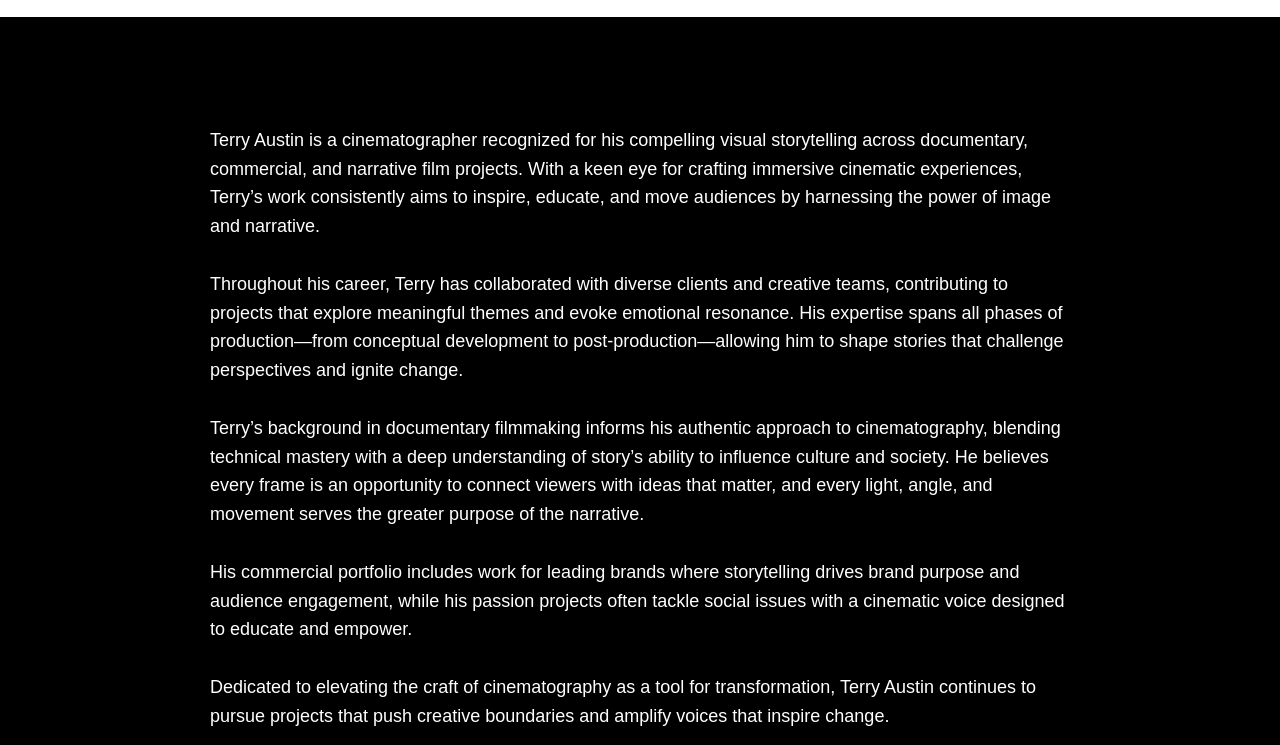
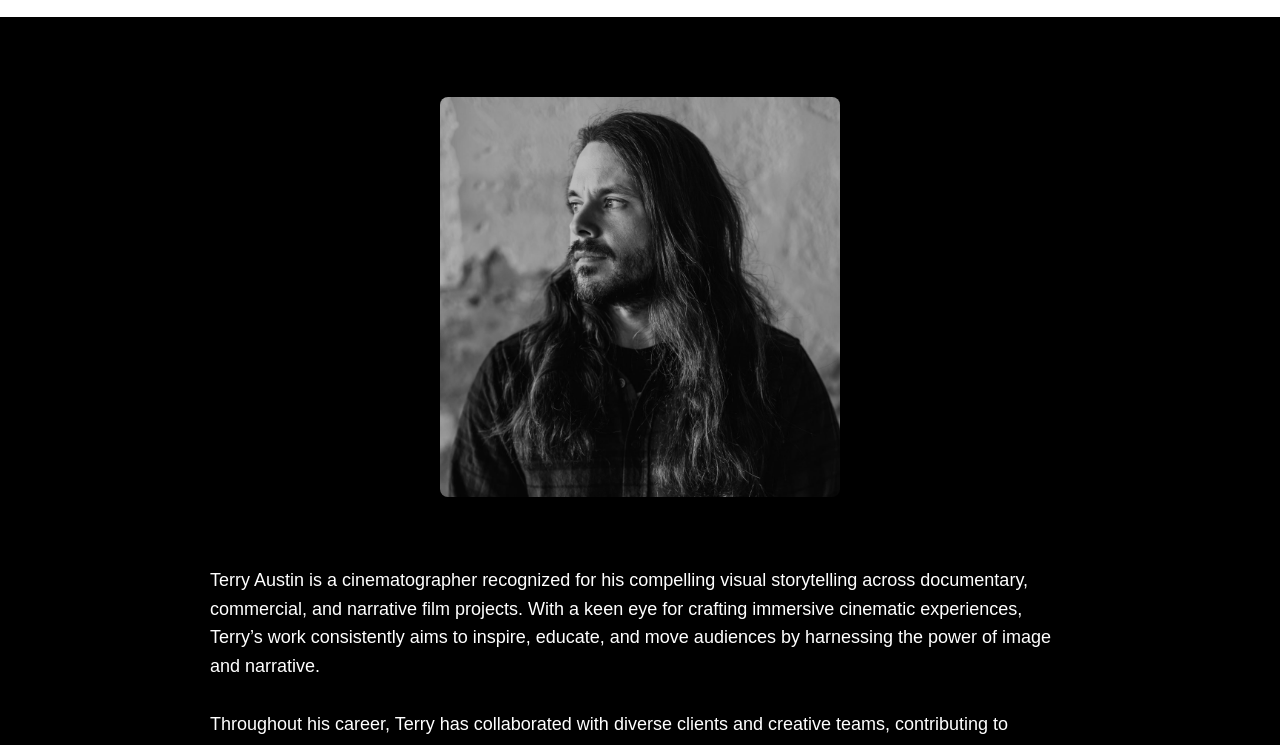
Before and after one commit to vagabondcreativeco1/mywebsite, a plain HTML site: page about.html in a window 1280 px wide. Shown: the part 55-800 px from the top of the page. Drawn offline with Linux system fonts and the light colour scheme.

Commit message:
Update about.html

```diff
--- a/about.html
+++ b/about.html
@@ -143,6 +143,8 @@
   </header>
 
   <main>
+<img src="images/terry.jpg" alt="Terry Austin" style="max-width: 400px; width: 100%; display: block; margin: 0 auto 40px; border-radius: 8px;">
+
     <div class="bio">
       Terry Austin is a cinematographer recognized for his compelling visual storytelling across documentary, commercial, and narrative film projects. With a keen eye for crafting immersive cinematic experiences, Terry’s work consistently aims to inspire, educate, and move audiences by harnessing the power of image and narrative.
 
```
